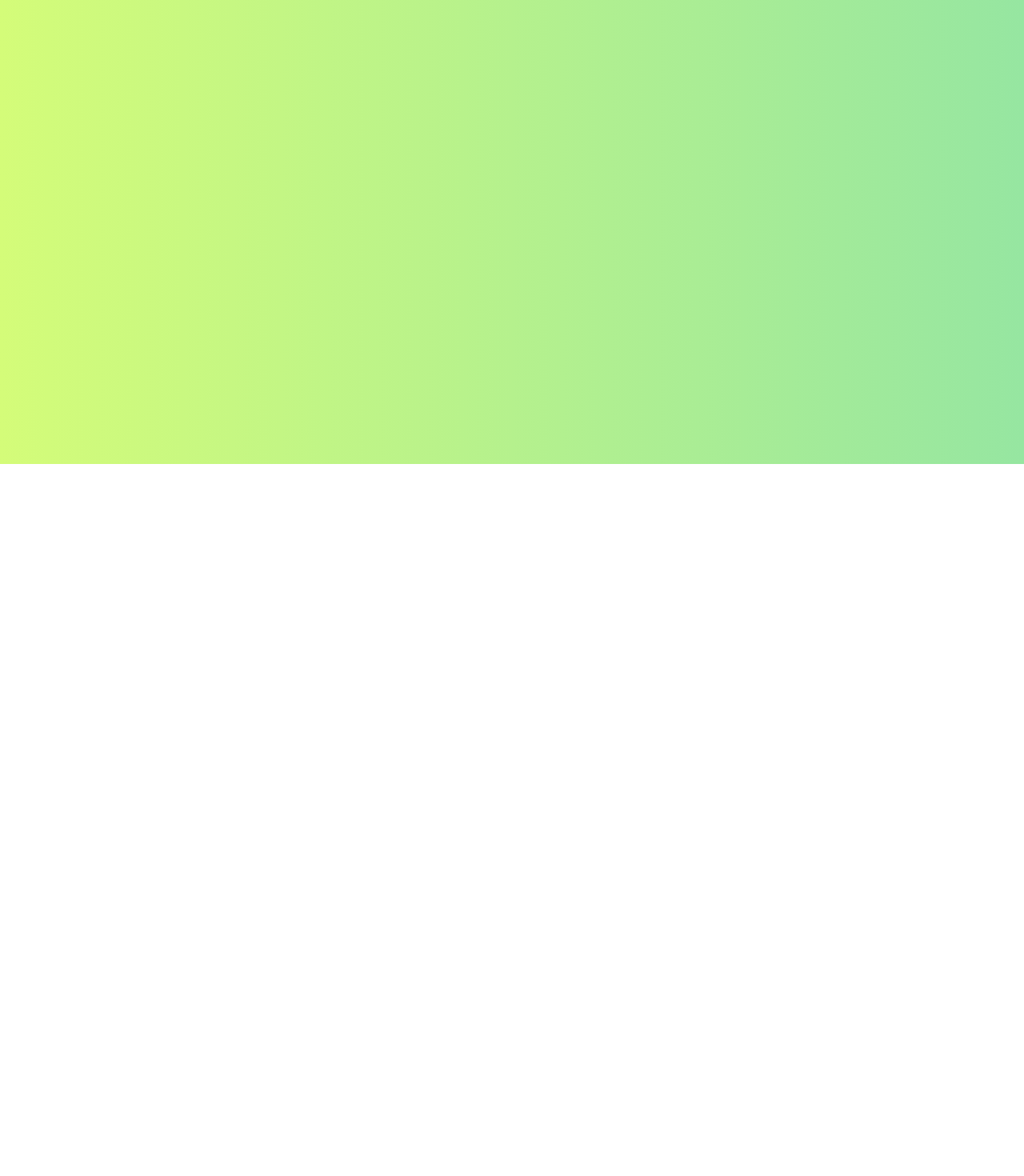
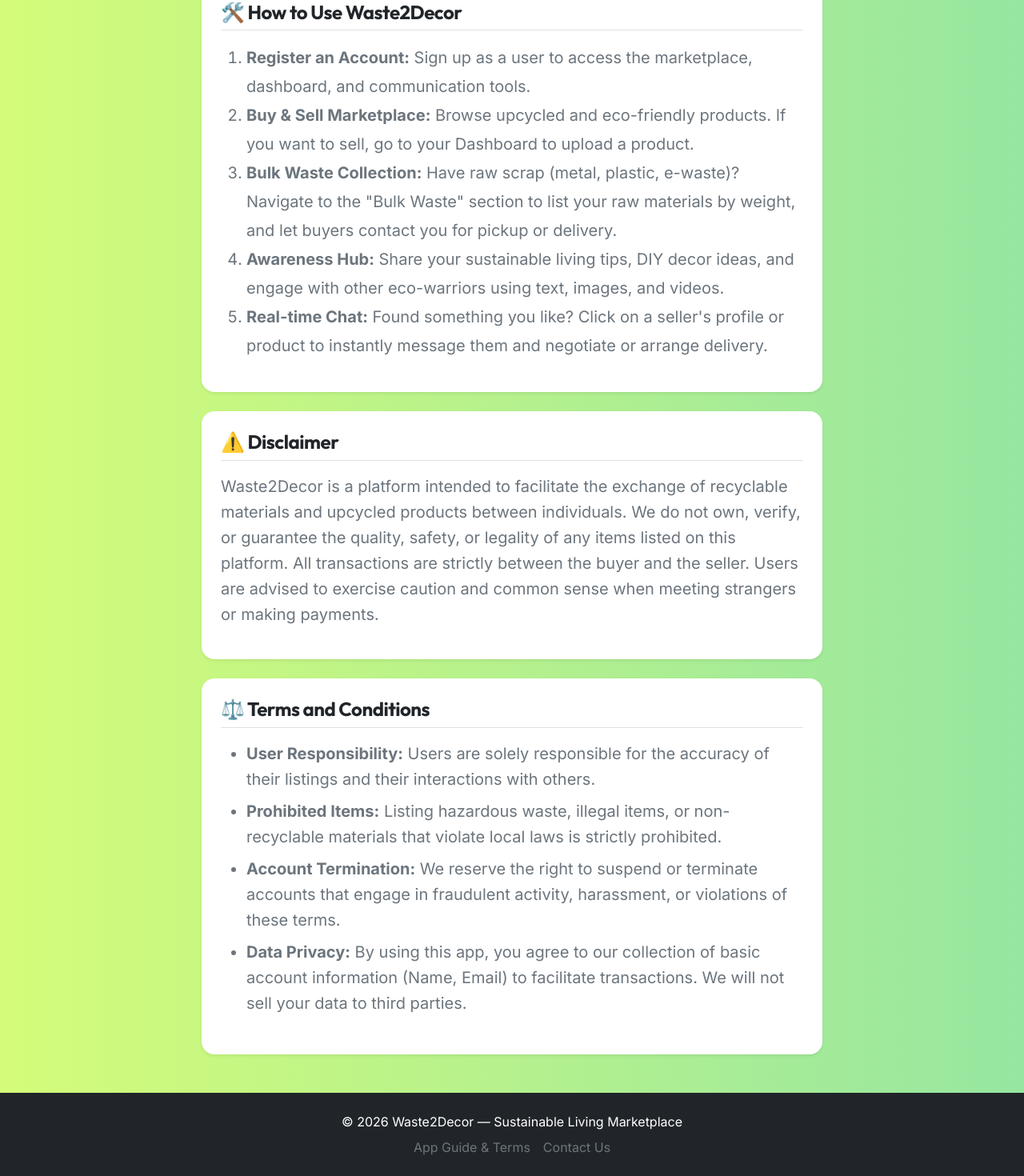
Before and after one commit to Muditsri13/waste2decor, a React (Create React App) app in the folder frontend/: page /terms in a window 1280 px wide. Shown: the part 220-1690 px from the top of the page at 80% size. Before the commit the page ends 800 px from the top, so only its background shows below. Built offline with nearby package versions, Linux system fonts and the light colour scheme; no server answers.

Commit message:
Add App Guide, Disclaimer, and Terms page

```diff
--- a/frontend/src/App.js
+++ b/frontend/src/App.js
@@ -25,6 +25,7 @@
 import BulkWaste from "./pages/BulkWaste";
 import SellBulk from "./pages/SellBulk";
 import Inbox from "./pages/Inbox";
+import Terms from "./pages/Terms";
 
 function App() {
   return (
@@ -49,6 +50,7 @@
           <Route path="/product/:id" element={<ProductDetails />} />
           <Route path="/dashboard" element={<UserDashboard />} />
           <Route path="/bulk" element={<BulkWaste />} />
+          <Route path="/terms" element={<Terms />} />
 
 
           <Route
--- a/frontend/src/components/Footer.js
+++ b/frontend/src/components/Footer.js
@@ -1,10 +1,21 @@
 import React from "react";
+import { Link } from "react-router-dom";
 
 function Footer() {
   return (
-    <footer className="bg-dark text-white text-center py-3 mt-5">
-      <div className="container">
-        © {new Date().getFullYear()} Waste2Decor — Sustainable Living Marketplace
+    <footer className="bg-dark text-white text-center py-4 mt-5">
+      <div className="container d-flex flex-column align-items-center">
+        <div className="mb-2">
+          © {new Date().getFullYear()} Waste2Decor — Sustainable Living Marketplace
+        </div>
+        <div className="d-flex gap-3">
+          <Link to="/terms" className="text-secondary text-decoration-none hover-text-white">
+            App Guide & Terms
+          </Link>
+          <a href="mailto:support@waste2decor.com" className="text-secondary text-decoration-none hover-text-white">
+            Contact Us
+          </a>
+        </div>
       </div>
     </footer>
   );
--- /dev/null
+++ b/frontend/src/pages/Terms.js
@@ -0,0 +1,51 @@
+import React from "react";
+
+function Terms() {
+  return (
+    <div className="container mt-5 mb-5" style={{ maxWidth: "800px" }}>
+      <h2 className="fw-bold mb-4 text-center text-success">App Guide & Legal 📜</h2>
+
+      <div className="card shadow-sm border-0 rounded-4 p-4 mb-4">
+        <h4 className="fw-bold text-dark border-bottom pb-2 mb-3">🛠️ How to Use Waste2Decor</h4>
+        <ol className="fs-5 text-secondary" style={{ lineHeight: "1.8" }}>
+          <li>
+            <strong>Register an Account:</strong> Sign up as a user to access the marketplace, dashboard, and communication tools.
+          </li>
+          <li>
+            <strong>Buy & Sell Marketplace:</strong> Browse upcycled and eco-friendly products. If you want to sell, go to your Dashboard to upload a product.
+          </li>
+          <li>
+            <strong>Bulk Waste Collection:</strong> Have raw scrap (metal, plastic, e-waste)? Navigate to the "Bulk Waste" section to list your raw materials by weight, and let buyers contact you for pickup or delivery.
+          </li>
+          <li>
+            <strong>Awareness Hub:</strong> Share your sustainable living tips, DIY decor ideas, and engage with other eco-warriors using text, images, and videos.
+          </li>
+          <li>
+            <strong>Real-time Chat:</strong> Found something you like? Click on a seller's profile or product to instantly message them and negotiate or arrange delivery.
+          </li>
+        </ol>
+      </div>
+
+      <div className="card shadow-sm border-0 rounded-4 p-4 mb-4">
+        <h4 className="fw-bold text-dark border-bottom pb-2 mb-3">⚠️ Disclaimer</h4>
+        <p className="fs-5 text-secondary" style={{ lineHeight: "1.6" }}>
+          Waste2Decor is a platform intended to facilitate the exchange of recyclable materials and upcycled products between individuals.
+          We do not own, verify, or guarantee the quality, safety, or legality of any items listed on this platform.
+          All transactions are strictly between the buyer and the seller. Users are advised to exercise caution and common sense when meeting strangers or making payments.
+        </p>
+      </div>
+
+      <div className="card shadow-sm border-0 rounded-4 p-4">
+        <h4 className="fw-bold text-dark border-bottom pb-2 mb-3">⚖️ Terms and Conditions</h4>
+        <ul className="fs-5 text-secondary" style={{ lineHeight: "1.6" }}>
+          <li className="mb-2"><strong>User Responsibility:</strong> Users are solely responsible for the accuracy of their listings and their interactions with others.</li>
+          <li className="mb-2"><strong>Prohibited Items:</strong> Listing hazardous waste, illegal items, or non-recyclable materials that violate local laws is strictly prohibited.</li>
+          <li className="mb-2"><strong>Account Termination:</strong> We reserve the right to suspend or terminate accounts that engage in fraudulent activity, harassment, or violations of these terms.</li>
+          <li className="mb-2"><strong>Data Privacy:</strong> By using this app, you agree to our collection of basic account information (Name, Email) to facilitate transactions. We will not sell your data to third parties.</li>
+        </ul>
+      </div>
+    </div>
+  );
+}
+
+export default Terms;
```
